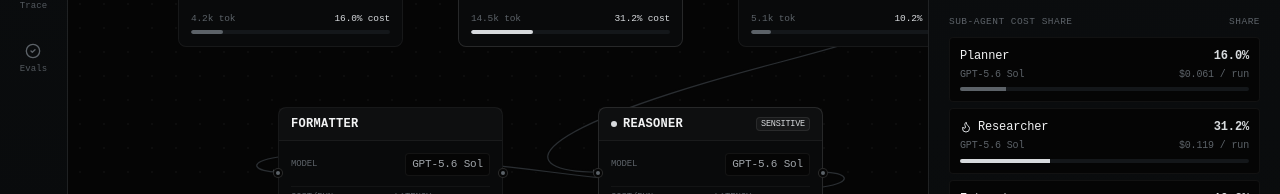
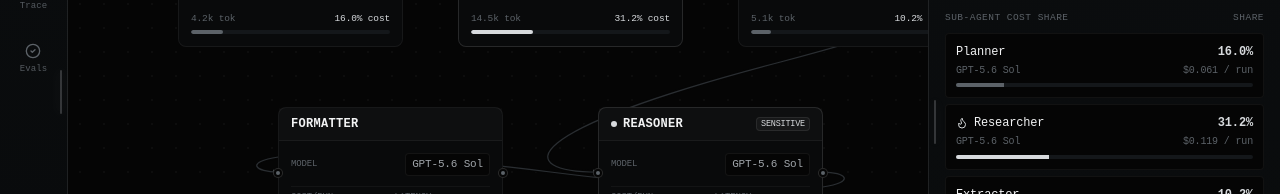
Before and after one commit to Auro-rium/agent-PGO, a React (Vite) app in the folder landingpage/: page / in a window 1280 px wide. Both pictures are taken after a click on the button "Launch twinerun". Shown: the part 308-502 px from the top of the page. Built offline with nearby package versions, Linux system fonts and the light colour scheme.

Commit message:
fix studio panel resizing and logo rendering

```diff
--- a/landingpage/src/components/EvalsView.tsx
+++ b/landingpage/src/components/EvalsView.tsx
@@ -1,4 +1,6 @@
 import React, { useState } from 'react';
+import { useResizableWidth } from '../hooks/useResizableWidth';
+import { PanelResizeHandle } from './PanelResizeHandle';
 import { EvalCase, AgentProject } from '../types';
 import { MOCK_EVAL_CASES } from '../data/mockAgents';
 import {
@@ -11,6 +13,7 @@ interface EvalsViewProps {
 }
 
 export const EvalsView: React.FC<EvalsViewProps> = ({ project }) => {
+  const { width, startResize } = useResizableWidth(352, 280, 520, true);
   const [searchQuery, setSearchQuery] = useState('');
   const [selectedCategory, setSelectedCategory] = useState<string>('ALL');
   const [selectedCase, setSelectedCase] = useState<EvalCase | null>(MOCK_EVAL_CASES[0]);
@@ -139,7 +142,7 @@ export const EvalsView: React.FC<EvalsViewProps> = ({ project }) => {
 
       {/* Right: Selected Eval Deep Inspector */}
       {selectedCase && (
-        <div className="studio-inspector w-full md:w-84 lg:w-96 bg-[#090A0B] border border-white/[0.06] rounded-lg p-4 flex flex-col justify-between overflow-y-auto shrink-0 space-y-4">
+        <div className="studio-inspector w-full md:w-84 lg:w-96 bg-[#090A0B] border border-white/[0.06] rounded-lg p-4 flex flex-col justify-between overflow-y-auto shrink-0 space-y-4" style={{ width, flex: "0 0 auto" }}>
           <div className="space-y-4">
             <div className="border-b border-white/[0.05] pb-3">
               <div className="text-[9.5px] text-[#5C6268] uppercase tracking-wider">Eval Case Inspector</div>
@@ -191,6 +194,7 @@ export const EvalsView: React.FC<EvalsViewProps> = ({ project }) => {
             <span>Certification Verdict:</span>
             <span className="text-[#F2F3F4] font-semibold">STRICT PASS</span>
           </div>
+          <PanelResizeHandle side="left" onPointerDown={startResize} label="Resize eval inspector" />
         </div>
       )}
     </div>
--- a/landingpage/src/components/NavigationRail.tsx
+++ b/landingpage/src/components/NavigationRail.tsx
@@ -1,4 +1,6 @@
 import React from 'react';
+import { useResizableWidth } from '../hooks/useResizableWidth';
+import { PanelResizeHandle } from './PanelResizeHandle';
 import { ViewMode } from '../types';
 import {
   Network,
@@ -28,6 +30,7 @@ export const NavigationRail: React.FC<NavigationRailProps> = ({
   onOpenCommandPalette,
   isOptimizing
 }) => {
+  const { width, startResize } = useResizableWidth(68, 56, 120);
   const navItems = [
     {
       id: 'graph' as ViewMode,
@@ -67,7 +70,7 @@ export const NavigationRail: React.FC<NavigationRailProps> = ({
   ];
 
   return (
-    <aside className="studio-rail w-13 shrink-0 bg-[#090A0B] border-r border-white/[0.06] flex flex-col items-center justify-between py-3 z-30 select-none">
+    <aside className="studio-rail w-13 shrink-0 bg-[#090A0B] border-r border-white/[0.06] flex flex-col items-center justify-between py-3 z-30 select-none" style={{ width, flex: "0 0 auto" }}>
       {/* Top Logo */}
       <div className="flex flex-col items-center gap-3">
         <button
@@ -162,6 +165,7 @@ export const NavigationRail: React.FC<NavigationRailProps> = ({
           </div>
         </button>
       </div>
+      <PanelResizeHandle side="right" onPointerDown={startResize} label="Resize navigation rail" />
     </aside>
   );
 };
--- a/landingpage/src/components/NodeInspector.tsx
+++ b/landingpage/src/components/NodeInspector.tsx
@@ -1,4 +1,6 @@
 import React, { useState } from 'react';
+import { useResizableWidth } from '../hooks/useResizableWidth';
+import { PanelResizeHandle } from './PanelResizeHandle';
 import { AgentNode, AgentProject } from '../types';
 import {
   X,
@@ -23,12 +25,13 @@ export const NodeInspector: React.FC<NodeInspectorProps> = ({
   onRunOptimization,
   isOptimizing
 }) => {
+  const { width, startResize } = useResizableWidth(352, 280, 520, true);
   const [activeTab, setActiveTab] = useState<'profile' | 'prompt'>('profile');
 
   // If no node is selected, show the Agent Global Profiler
   if (!selectedNode) {
     return (
-      <aside className="studio-inspector w-80 lg:w-96 bg-[#090A0B] border-l border-white/[0.06] flex flex-col h-full overflow-y-auto select-none shrink-0 z-20 font-mono text-xs">
+      <aside className="studio-inspector w-80 lg:w-96 bg-[#090A0B] border-l border-white/[0.06] flex flex-col h-full overflow-y-auto select-none shrink-0 z-20 font-mono text-xs" style={{ width, flex: "0 0 auto" }}>
         {/* Header */}
         <div className="p-3.5 border-b border-white/[0.06] flex items-center justify-between bg-[#0F1113]">
           <div>
@@ -136,13 +139,14 @@ export const NodeInspector: React.FC<NodeInspectorProps> = ({
             <span>RUN PGO COMPILATION</span>
           </button>
         </div>
-      </aside>
+        <PanelResizeHandle side="left" onPointerDown={startResize} label="Resize inspector panel" />
+    </aside>
     );
   }
 
   // A specific node is selected: render deep node inspector
   return (
-    <aside className="studio-inspector w-80 lg:w-96 bg-[#090A0B] border-l border-white/[0.06] flex flex-col h-full overflow-y-auto select-none shrink-0 z-20 font-mono text-xs animate-in slide-in-from-right duration-150">
+    <aside className="studio-inspector w-80 lg:w-96 bg-[#090A0B] border-l border-white/[0.06] flex flex-col h-full overflow-y-auto select-none shrink-0 z-20 font-mono text-xs animate-in slide-in-from-right duration-150" style={{ width, flex: "0 0 auto" }}>
       {/* Header */}
       <div className="p-3.5 border-b border-white/[0.06] flex items-center justify-between bg-[#0F1113]">
         <div className="flex items-center gap-2">
@@ -393,6 +397,7 @@ export const NodeInspector: React.FC<NodeInspectorProps> = ({
           </div>
         </div>
       )}
+      <PanelResizeHandle side="left" onPointerDown={startResize} label="Resize inspector panel" />
     </aside>
   );
 };
--- a/landingpage/src/components/OptimizationFrontier.tsx
+++ b/landingpage/src/components/OptimizationFrontier.tsx
@@ -1,4 +1,6 @@
 import React, { useState } from 'react';
+import { useResizableWidth } from '../hooks/useResizableWidth';
+import { PanelResizeHandle } from './PanelResizeHandle';
 import { OptimizationCandidate, AgentProject } from '../types';
 import {
   Check
@@ -19,6 +21,7 @@ export const OptimizationFrontier: React.FC<OptimizationFrontierProps> = ({
   onApplyCandidateToGraph,
   project
 }) => {
+  const { width, startResize } = useResizableWidth(352, 280, 520, true);
   const [hoveredCandidate, setHoveredCandidate] = useState<OptimizationCandidate | null>(null);
   const [filterMode, setFilterMode] = useState<'all' | 'pareto'>('pareto');
 
@@ -442,7 +445,7 @@ export const OptimizationFrontier: React.FC<OptimizationFrontierProps> = ({
       </div>
 
       {/* Right Column: Candidate Detailed Inspector */}
-      <div className="studio-inspector w-full md:w-80 lg:w-96 bg-[#090A0B] border-t md:border-t-0 md:border-l border-white/[0.06] p-4 flex flex-col justify-between overflow-y-auto shrink-0">
+      <div className="studio-inspector w-full md:w-80 lg:w-96 bg-[#090A0B] border-t md:border-t-0 md:border-l border-white/[0.06] p-4 flex flex-col justify-between overflow-y-auto shrink-0" style={{ width, flex: "0 0 auto" }}>
         <div className="space-y-4">
           {/* Header */}
           <div className="border-b border-white/[0.06] pb-3 flex items-center justify-between">
@@ -550,6 +553,7 @@ export const OptimizationFrontier: React.FC<OptimizationFrontierProps> = ({
             <span>Apply {activeInspection.name}</span>
           </button>
         </div>
+        <PanelResizeHandle side="left" onPointerDown={startResize} label="Resize frontier inspector" />
       </div>
     </div>
   );
--- /dev/null
+++ b/landingpage/src/components/PanelResizeHandle.tsx
@@ -0,0 +1,22 @@
+import React from 'react';
+
+interface PanelResizeHandleProps {
+  side: 'left' | 'right';
+  onPointerDown: (event: React.PointerEvent<HTMLButtonElement>) => void;
+  label: string;
+}
+
+export const PanelResizeHandle: React.FC<PanelResizeHandleProps> = ({ side, onPointerDown, label }) => (
+  <button
+    type="button"
+    className={`studio-panel-resize studio-panel-resize--${side}`}
+    aria-label={label}
+    role="separator"
+    aria-orientation="vertical"
+    tabIndex={0}
+    title="Drag to resize this panel"
+    onPointerDown={onPointerDown}
+  >
+    <span aria-hidden="true" />
+  </button>
+);
--- /dev/null
+++ b/landingpage/src/hooks/useResizableWidth.ts
@@ -0,0 +1,40 @@
+import { useCallback, useEffect, useRef, useState } from 'react';
+import type { PointerEvent as ReactPointerEvent } from 'react';
+
+export function useResizableWidth(initial: number, min: number, max: number, invert = false) {
+  const [width, setWidth] = useState(initial);
+  const dragRef = useRef<{ startX: number; startWidth: number } | null>(null);
+
+  const startResize = useCallback((event: ReactPointerEvent<HTMLElement>) => {
+    if (!event.isPrimary || event.button !== 0) return;
+    event.preventDefault();
+    event.currentTarget.setPointerCapture?.(event.pointerId);
+    dragRef.current = { startX: event.clientX, startWidth: width };
+    document.body.classList.add('studio-is-resizing');
+  }, [width]);
+
+  useEffect(() => {
+    const move = (event: PointerEvent) => {
+      if (!dragRef.current) return;
+      const delta = event.clientX - dragRef.current.startX;
+      const next = dragRef.current.startWidth + (invert ? -delta : delta);
+      setWidth(Math.min(max, Math.max(min, next)));
+    };
+    const stop = () => {
+      dragRef.current = null;
+      document.body.classList.remove('studio-is-resizing');
+    };
+    window.addEventListener('pointermove', move);
+    window.addEventListener('pointerup', stop);
+    window.addEventListener('pointercancel', stop);
+    return () => {
+      window.removeEventListener('pointermove', move);
+      window.removeEventListener('pointerup', stop);
+      window.removeEventListener('pointercancel', stop);
+      dragRef.current = null;
+      document.body.classList.remove('studio-is-resizing');
+    };
+  }, [invert, max, min]);
+
+  return { width, startResize };
+}
--- a/landingpage/src/index.css
+++ b/landingpage/src/index.css
@@ -211,25 +211,70 @@
 }
 
 
-/* Native drag affordances for adjustable studio panels. */
+/* Resizable studio panel bounds. */
 .studio-shell .studio-rail {
   min-width: 3.75rem;
   max-width: 8rem;
-  resize: horizontal;
-  overflow-x: auto;
-  overflow-y: hidden;
-  cursor: ew-resize;
+  position: relative;
+  overflow: visible;
 }
 
 .studio-shell .studio-inspector {
   min-width: 17.5rem;
   max-width: 32.5rem;
-  resize: horizontal;
-  overflow-x: auto;
-  cursor: ew-resize;
+  position: relative;
 }
 
 .studio-shell .studio-canvas,
 .studio-shell .studio-frontier > div:first-child {
   min-width: 18rem;
 }
+
+
+/* Explicit pointer splitters: reliable inside the flex shell. */
+.studio-panel-resize {
+  position: absolute;
+  top: 0;
+  bottom: 0;
+  width: 12px;
+  padding: 0;
+  border: 0;
+  background: transparent;
+  z-index: 80;
+  opacity: 0.42;
+  cursor: ew-resize;
+  touch-action: none;
+}
+
+.studio-panel-resize--right { right: 0; }
+.studio-panel-resize--left { left: 0; }
+.studio-panel-resize:hover,
+.studio-panel-resize:focus-visible,
+.studio-is-resizing .studio-panel-resize { opacity: 1; }
+
+.studio-panel-resize span {
+  position: absolute;
+  top: 50%;
+  left: 50%;
+  width: 2px;
+  height: 44px;
+  transform: translate(-50%, -50%);
+  border-radius: 999px;
+  background: rgba(215, 218, 221, 0.5);
+  box-shadow: 0 0 12px rgba(215, 218, 221, 0.25);
+}
+
+.studio-panel-resize:hover span,
+.studio-panel-resize:focus-visible span,
+.studio-is-resizing .studio-panel-resize span { background: #F2F3F4; }
+
+body.studio-is-resizing,
+body.studio-is-resizing * { user-select: none !important; cursor: ew-resize !important; }
+
+@media (max-width: 767px) {
+  .studio-shell .studio-inspector {
+    width: 100% !important;
+    min-width: 0;
+    max-width: none;
+  }
+}
```
